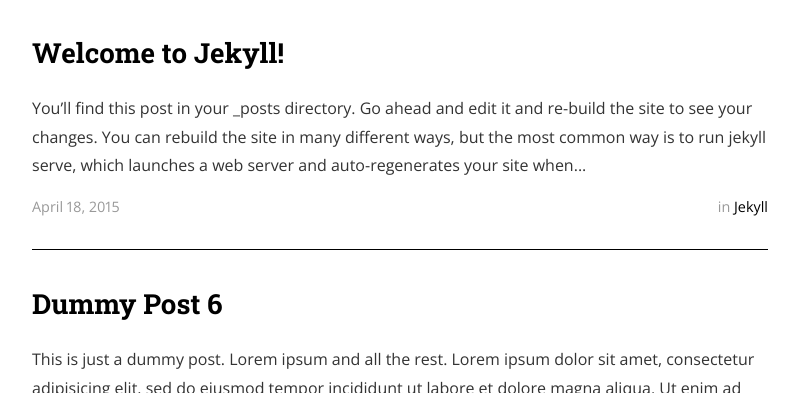
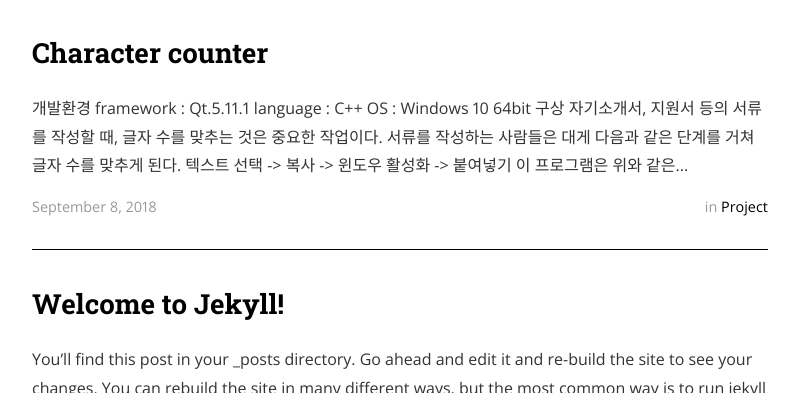
Before and after one commit to lcm8728/lcm8728.github.io, a Jekyll site: the page built from index.html, in a window 1280 px wide and 900 px high, cut to the strip 507-900 px from the top of the window. Shown: the whole strip, without its empty margins (240-1039 px from the left). Built offline with Jekyll 4.4.1, drawn with Linux system fonts in a browser that asks for light colours; nearby versions of some CDN libraries; the list of posts is cut into pages by our own code.

Commit message:
edit category/1 post updated

```diff
--- a/_config.yml
+++ b/_config.yml
@@ -47,8 +47,8 @@
 
 # Category descriptions (for archive pages)
 descriptions:
-  - cat: jekyll
-    desc: "Posts describing Jekyll setup techniques."
+  - cat: project
+    desc: "Projects."
 
   - cat: dummy
     desc: "Just some placeholder posts, lorem ipsum and the rest."
--- /dev/null
+++ b/_posts/2018-09-08-character-counter.markdown
@@ -0,0 +1,25 @@
+---
+layout: post
+title: "Character counter"
+date: 2018-09-08
+author: lcm
+categories: project
+---
+## 개발환경
+- framework : Qt.5.11.1
+- language : C++
+- OS : Windows 10 64bit
+
+## 구상
+자기소개서, 지원서 등의 서류를 작성할 때, 글자 수를 맞추는 것은 중요한 작업이다. 서류를 작성하는 사람들은 대게 다음과 같은 단계를 거쳐 글자 수를 맞추게 된다.
+- 텍스트 선택 -> 복사 -> 윈도우 활성화 -> 붙여넣기
+
+이 프로그램은 위와 같은 과정을 줄이고자 만들여졌다. 이 프로그램으로 글자 수를 확인하는 단계는 다음과 같다.
+- 텍스트 선택 -> 단축키 입력
+
+## 구현
+우선 프로그램의 창을 계속해서 불러와야 하는 과정을 없애기 위해, 윈도우를 항상 위에 있도록 하였다. 그리고 마찬가지의 이유로, 윈도우가 활성화 되어 있지 않을 때도 작동하게 하기 위하여 키보드 hooking을 가능하도록 하였다.
+위와 같은 매커니즘으로 다른 어플리케이션에서 단축키인 Ctrl + C + C가 입력되면 글자 수를 출력하게 된다. Ctrl + C 과정에서 클립보드에 글을 복사하고, 다시 한 번 C가 입력되는 순간 클립보드의 글자 수를 불러와 글자 수를 계산한다. 단축키는 어떤 에디터를 사용하더라도 문제가 없도록 설정하였다.
+
+## 실행화면
+![text](/assets/character_counter_example1.png)
```
Also changed, not shown: assets/character_counter_example1.png (added).
